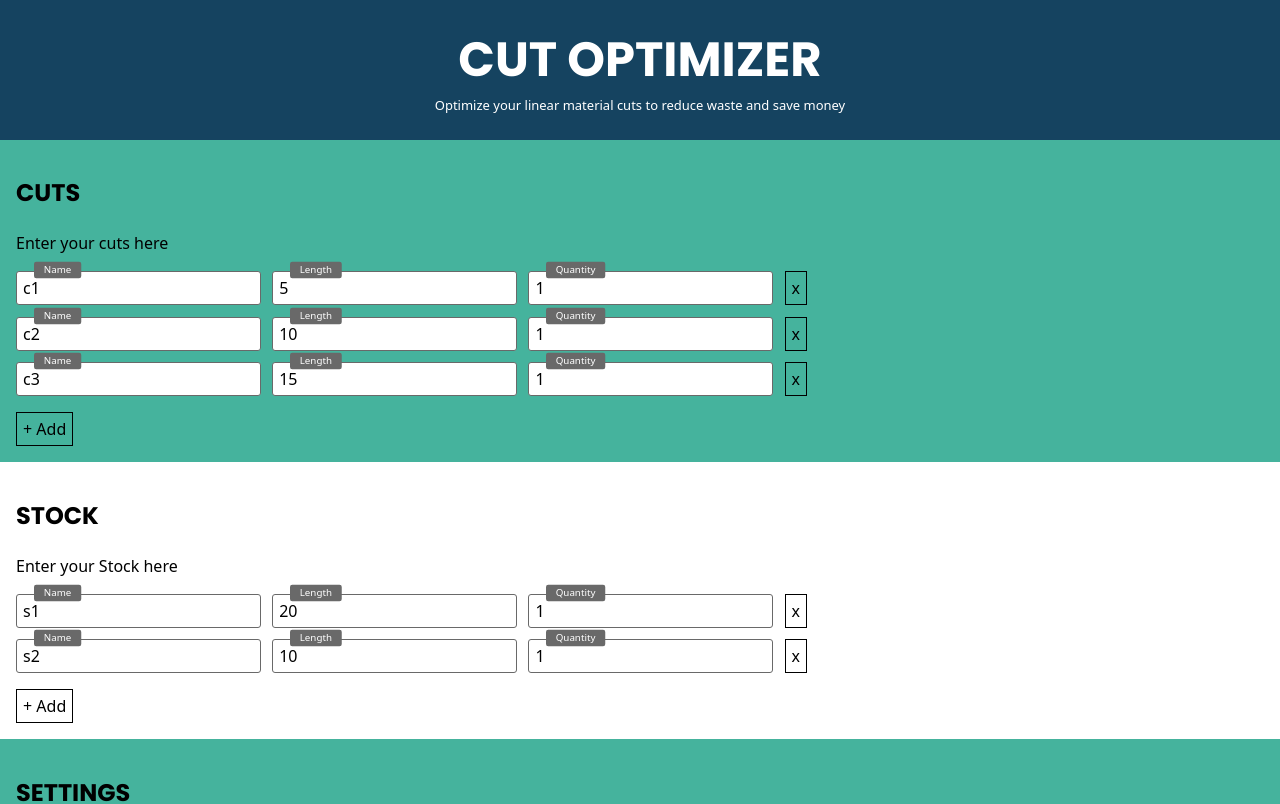
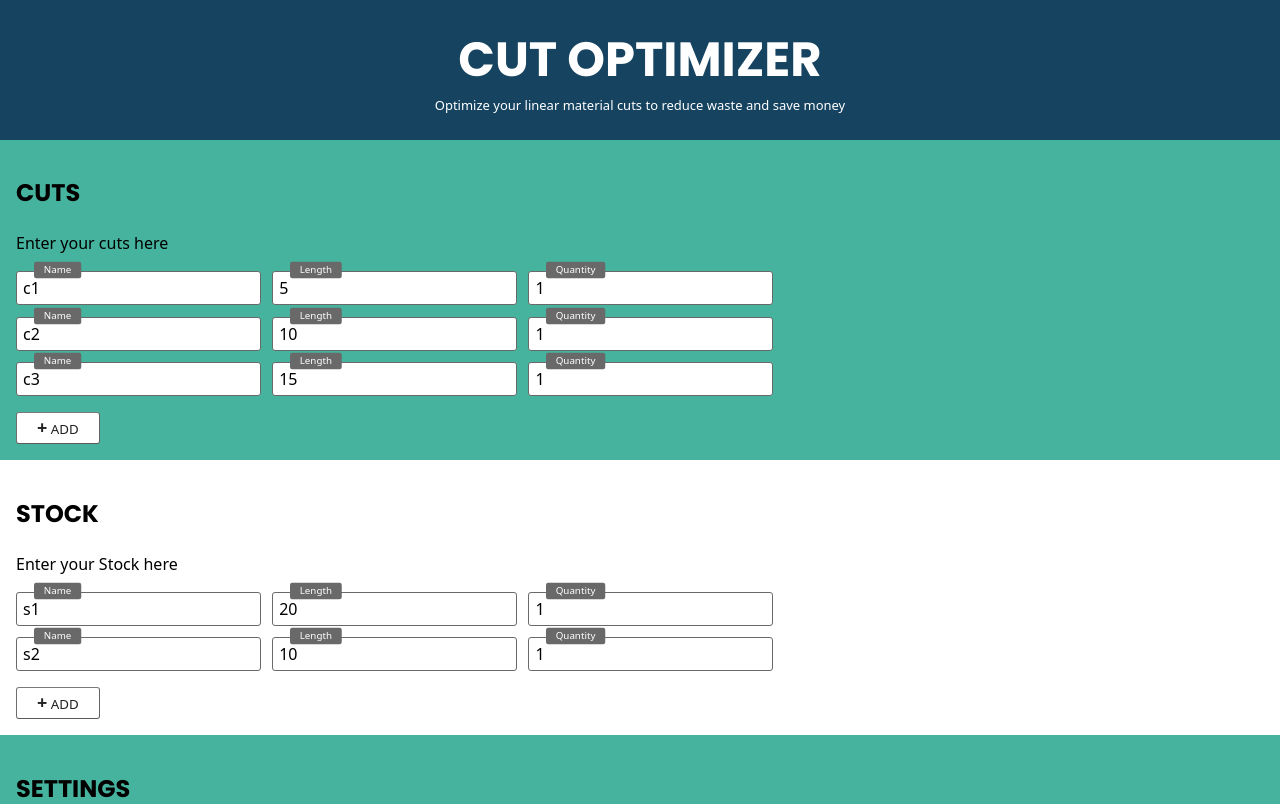
Before and after one commit to sederaa/Cutoptimizer.io, a React (Create React App) app: page / in a window 1280 px wide. Shown: the top 804 px of the page. Built offline with nearby package versions, Linux system fonts and the light colour scheme; what common would draw is missing.

Commit message:
Styling buttons

```diff
--- a/src/common/components/List.tsx
+++ b/src/common/components/List.tsx
@@ -48,7 +48,9 @@ export const List = ({ items, onItemsChanged, errors }: ListProps) => {
                     />
                 ))}
             </StyledUnorderedList>
-            <button onClick={handleAddClick}>+ Add</button>
+            <StyledAddButton onClick={handleAddClick}>
+                <span>+</span> Add
+            </StyledAddButton>
         </>
     );
 };
@@ -96,7 +98,9 @@ export const ListItem = ({ data, handleDeleteItem, handleUpdateField, errors }:
                 error={errors?.["quantity"]}
                 onChange={(value) => handleUpdateField(data.id, "quantity", value?.toString() ?? "")}
             />
-            <button onClick={() => handleDeleteItem(data.id)}>x</button>
+            <StyledDeleteButton className="delete-button" onClick={() => handleDeleteItem(data.id)}>
+                &times;
+            </StyledDeleteButton>
         </StyledListItem>
     );
 };
@@ -108,4 +112,44 @@ const StyledUnorderedList = styled.ul`
 
 const StyledListItem = styled.li`
     margin: 0.7em 0;
+
+    &:hover .delete-button {
+        display: inline-block;
+    }
 `;
+
+const StyledDeleteButton = styled.button`
+    display: none;
+    border-radius: 3px;
+    background-color: crimson;
+    border-color: crimson;
+    color: white;
+    width: 34px;
+    height: 34px;
+    font-size: x-large;
+    line-height: 0;
+    vertical-align: bottom;
+    cursor: pointer;
+`;
+
+const StyledAddButton = styled.button`
+    color: rgb(32, 34, 35);
+    border-radius: 3px;
+    background-color: white;
+    font-size: smaller;
+    padding-left: 1.5em;
+    height: 32px;
+    padding-right: 1.5em;
+    border-bottom-color: rgb(90, 90, 90);
+    border-right-color: rgb(100, 100, 100);
+    border-left-color: rgb(110, 110, 110);
+    border-top-color: rgb(120, 120, 120);
+    line-height: 0;
+    text-transform: uppercase;
+    cursor: pointer;
+
+    & span {
+        font-size: large;
+        font-weight: bold;
+    }
+`;
```
